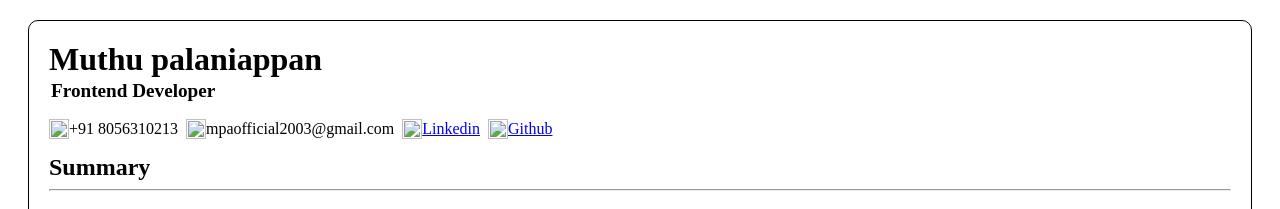
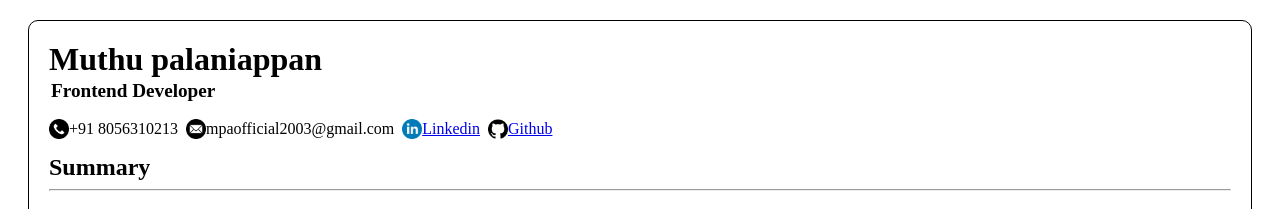
Before and after one commit to mpastack/1-Single-Page-CV, a plain HTML site: page index.html in a window 1280 px wide. Shown: the top 209 px of the page. Drawn offline with Linux system fonts and the light colour scheme.

Commit message:
Update index.html

```diff
--- a/index.html
+++ b/index.html
@@ -45,10 +45,10 @@
     <h1 style="margin: 0px;">Muthu palaniappan</h1>
     <p style="font-weight: bold;font-size: larger;margin: 2px;">Frontend Developer</p>
     <ul class="contact">
-        <li><img src="./src/phone-call.png" height="20px" alt="Phone icon"> <p>+91 8056310213 </p></li>
-        <li><img src="./src/email.png" height="20px" alt="Email icon"> <p>mpaofficial2003@gmail.com </p></li>
-        <li><img src="./src/linkedin.png" height="20px" alt="Linkedin icon"> <a href="https://www.linkedin.com/in/mpastack/">Linkedin</a></li>
-        <li><img src="./src/github.png" height="20px" alt="github icon"> <a href="https://github.com/mpastack">Github</a></li>
+        <li><img src="phone-call.png" height="20px" alt="Phone icon"> <p>+91 8056310213 </p></li>
+        <li><img src="email.png" height="20px" alt="Email icon"> <p>mpaofficial2003@gmail.com </p></li>
+        <li><img src="linkedin.png" height="20px" alt="Linkedin icon"> <a href="https://www.linkedin.com/in/mpastack/">Linkedin</a></li>
+        <li><img src="github.png" height="20px" alt="github icon"> <a href="https://github.com/mpastack">Github</a></li>
     </ul>
 
     <h2 style="margin: 0px;">Summary</h2>
```
